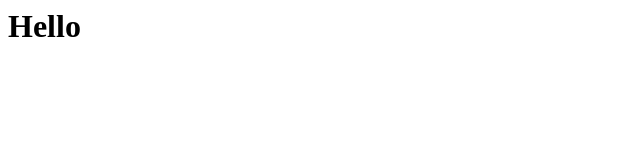
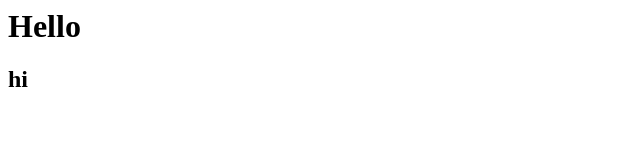
Before and after one commit to peternjathi/peternjathi.github.io, a plain HTML site: page index.html in a window 1280 px wide. Shown: the full height of the page, 0-640 px from the left. Drawn offline with Linux system fonts and the light colour scheme.

Commit message:
Update index.html

```diff
--- a/index.html
+++ b/index.html
@@ -6,5 +6,6 @@
 </head>
 <body>
     <h1>Hello</h1>
+    <H2>hi</H2>
 </body>
 </html>
```
